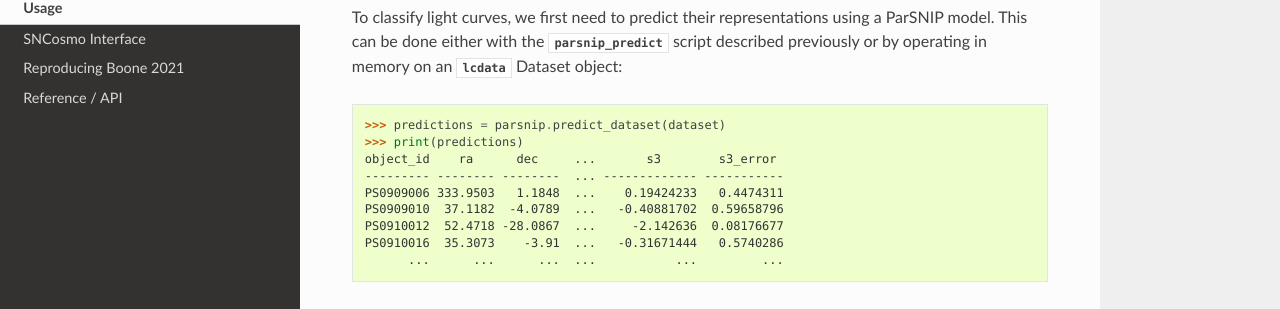
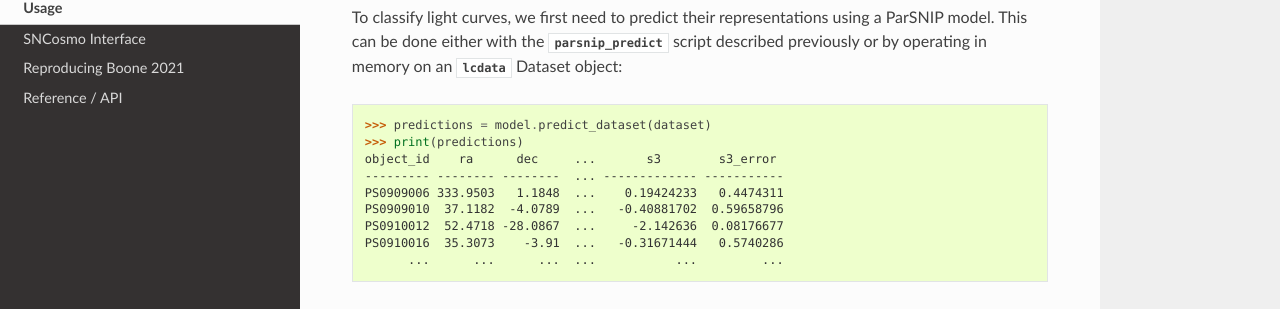
Before and after one commit to LSSTDESC/parsnip, a Sphinx documentation site: the page built from docs/usage.rst, in a window 1280 px wide and 900 px high, scrolled down 1873 px. Shown: the part 142-451 px from the top of the window. Built offline with Sphinx 7.4.7 and the Read the Docs theme 2.0.0, drawn with Linux system fonts in a browser that asks for light colours.

Commit message:
Fix typo in docs

```diff
--- a/docs/usage.rst
+++ b/docs/usage.rst
@@ -88,7 +88,7 @@ To classify light curves, we first need to predict their representations using a
 model. This can be done either with the `parsnip_predict` script described previously or
 by operating in memory on an `lcdata` Dataset object::
 
-    >>> predictions = parsnip.predict_dataset(dataset)
+    >>> predictions = model.predict_dataset(dataset)
     >>> print(predictions)
     object_id    ra      dec     ...       s3        s3_error
     --------- -------- --------  ... ------------- -----------
```
